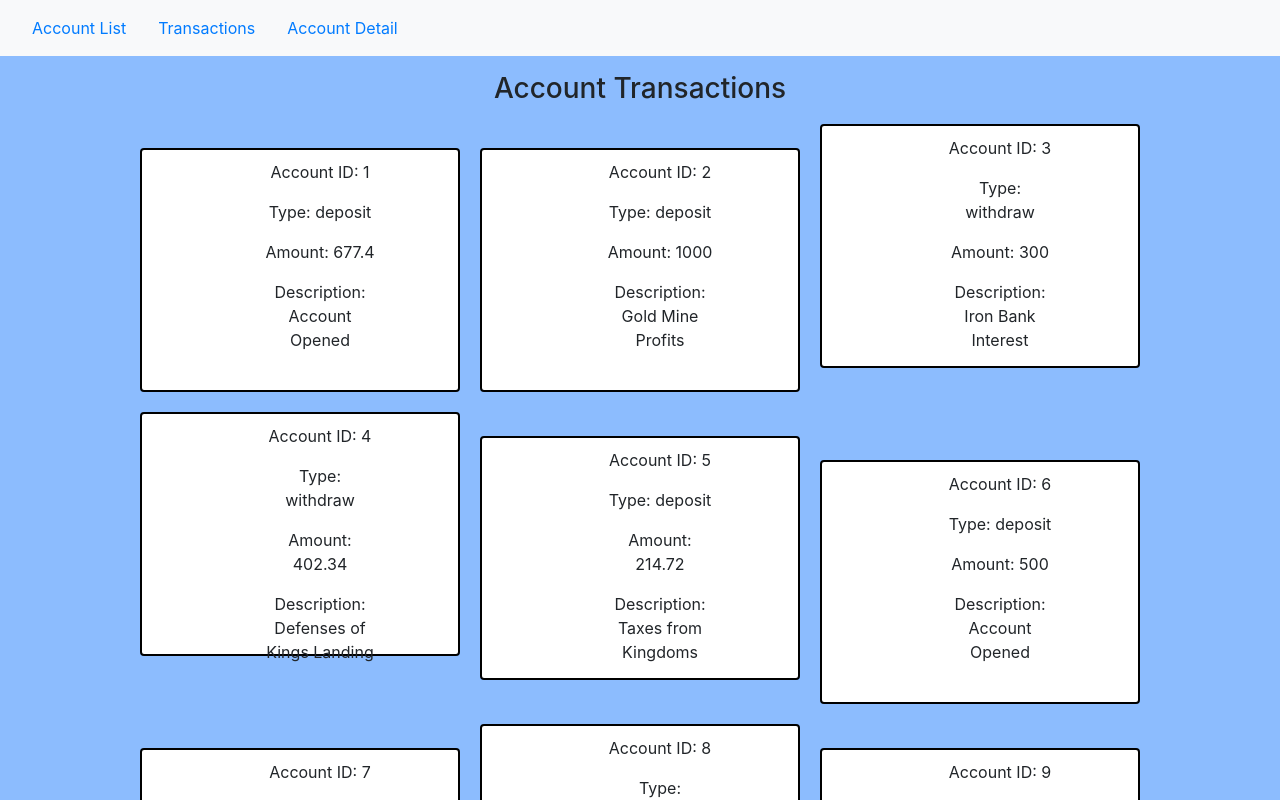
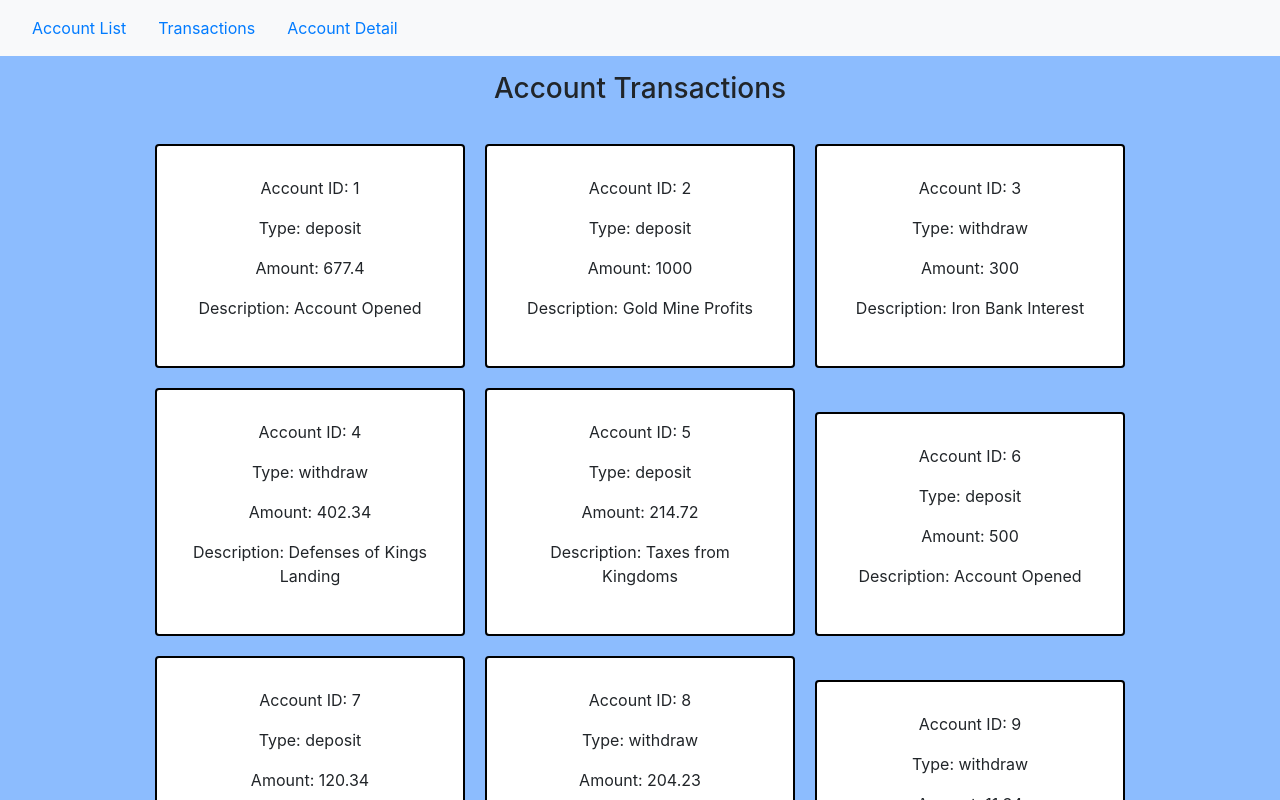
Before and after one commit to ae324/IS322_FinalProject, a React (Create React App) app: page /page2 in a window 1280 px wide. Shown: the top 800 px of the page. Built offline with nearby package versions, Linux system fonts and the light colour scheme.

Commit message:
Properly aligned transactions

```diff
--- a/src/components/Page2.js
+++ b/src/components/Page2.js
@@ -9,7 +9,8 @@ class Page2 extends React.Component {
   render () {
     return(
       <div className="accounts-container">
-        <div className="accountslist">
+      <h3>Account Transactions</h3>
+        <div className="accountlist">
           <Transactions title="Account List"></Transactions>
         </div>
       </div>
--- a/src/components/Transactions.js
+++ b/src/components/Transactions.js
@@ -6,7 +6,7 @@ class Transactions extends React.Component {
   render() {
     return (
       <div>
-          <h3>Account Transactions</h3>
+
       {this.props.transactions.map((transaction, index) => {
         return <div className="card">
         <ul className="transactions">
--- a/src/components/style.css
+++ b/src/components/style.css
@@ -8,15 +8,15 @@ html {
 
 .accounts-container {
   text-align: center;
-}
-
-.accountlist {
-  display: inline-block;
+  display: flex;
+  flex-wrap: wrap;
+  align-items: center;
+  justify-content: center;
 }
 
 .accountlist {
   padding: 10px;
-  flex-wrap: wrap;
+  margin: 10px;
 }
 
 .accountlist h3 {
@@ -86,12 +86,4 @@ html {
 
 body {
   background-color: #8cbcfe;
-  display: flex;
 }
-
-.transactions {
-  height: 220px;
-  width: 150px;
-  text-align: center;
-  margin: auto;
-}
```
